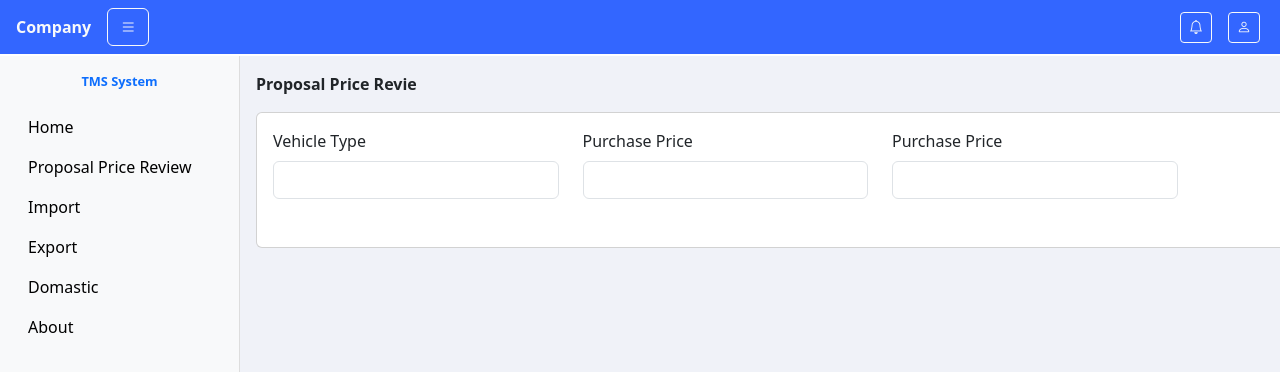
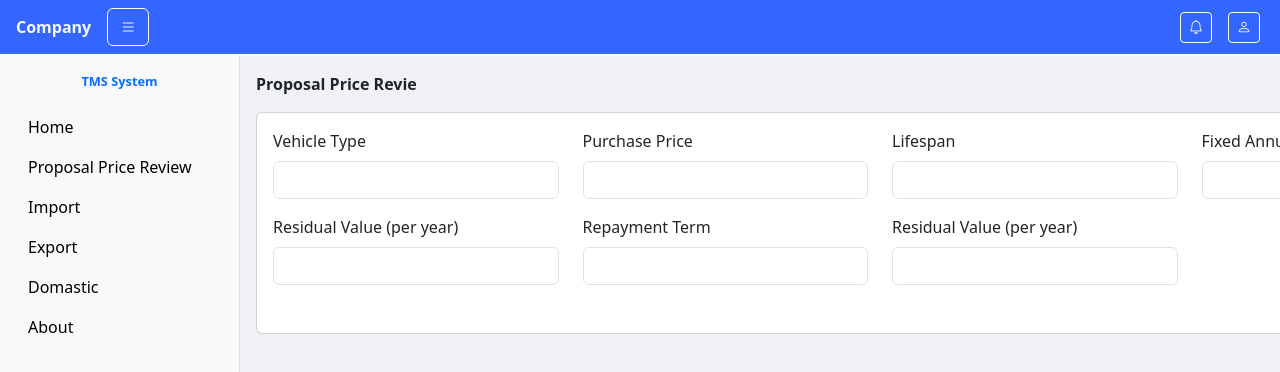
Before and after one commit to candycake96/tms_transport_one, a React (Vite) app: page /Proposal_price_main in a window 1280 px wide. Shown: the top 372 px of the page. Built offline with nearby package versions, Linux system fonts and the light colour scheme.

Commit message:
create page Proposal price revie

```diff
--- a/src/pages/proposal_price/Proposal_price_main.tsx
+++ b/src/pages/proposal_price/Proposal_price_main.tsx
@@ -18,7 +18,23 @@ const Proposal_price_main = ({ }) => {
                                 <input type="text" className="form-control text-sm" name="" id="exampleFormControlInput1" />
                             </div>
                             <div className="col-3 mb-3">
-                                <label htmlFor="exampleFormControlInput1" className="form-label">Purchase Price</label>
+                                <label htmlFor="exampleFormControlInput1" className="form-label">Lifespan</label>
+                                <input type="text" className="form-control text-sm" name="" id="exampleFormControlInput1" />
+                            </div>
+                            <div className="col-3 mb-3">
+                                <label htmlFor="exampleFormControlInput1" className="form-label">Fixed Annual Interest Rate</label>
+                                <input type="text" className="form-control text-sm" name="" id="exampleFormControlInput1" />
+                            </div>
+                            <div className="col-3 mb-3">
+                                <label htmlFor="exampleFormControlInput1" className="form-label">Residual Value (per year)</label>
+                                <input type="text" className="form-control text-sm" name="" id="exampleFormControlInput1" />
+                            </div>
+                            <div className="col-3 mb-3">
+                                <label htmlFor="exampleFormControlInput1" className="form-label">Repayment Term</label>
+                                <input type="text" className="form-control text-sm" name="" id="exampleFormControlInput1" />
+                            </div>
+                            <div className="col-3 mb-3">
+                                <label htmlFor="exampleFormControlInput1" className="form-label">Residual Value (per year)</label>
                                 <input type="text" className="form-control text-sm" name="" id="exampleFormControlInput1" />
                             </div>
                         </div>
```
